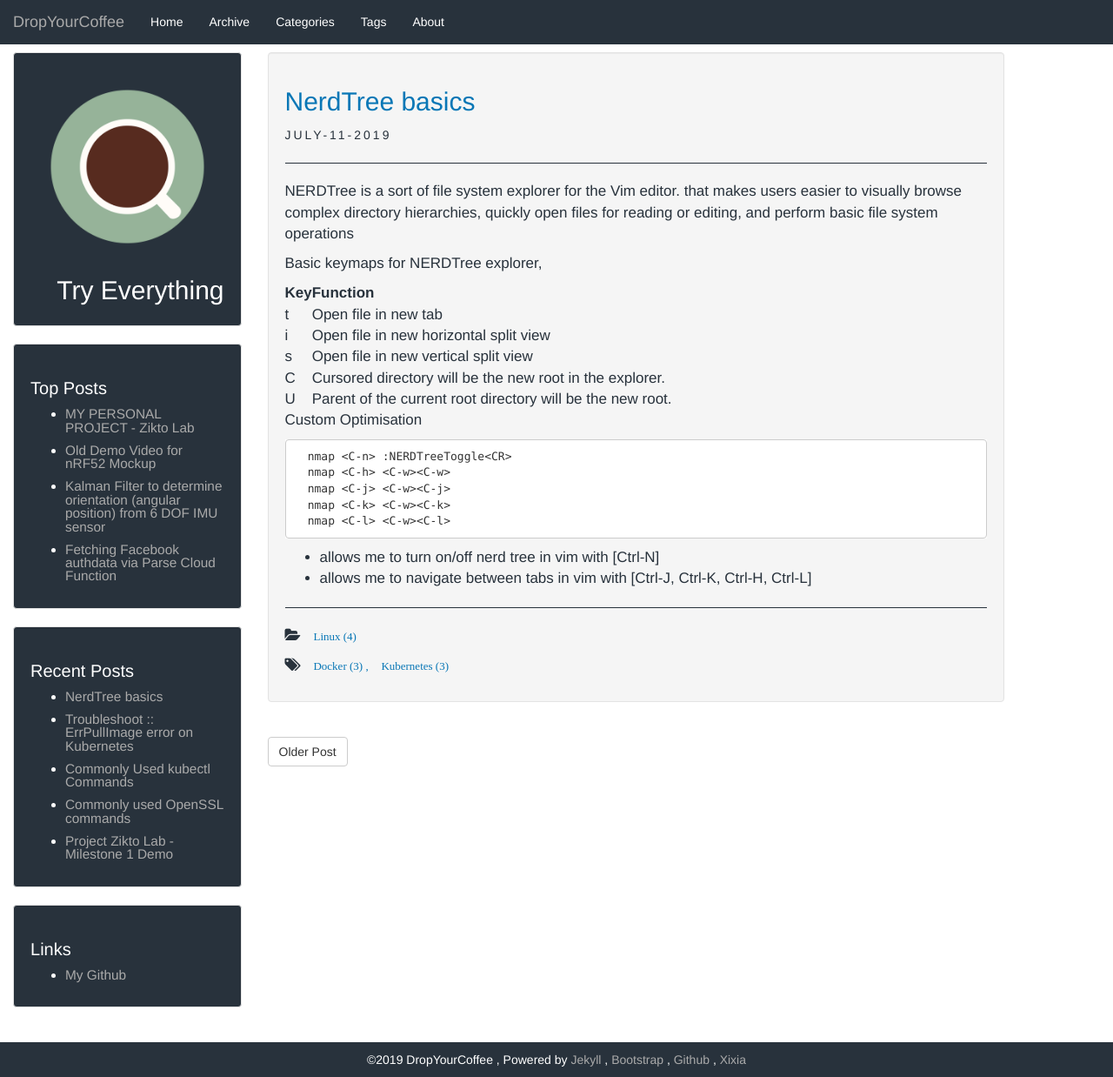
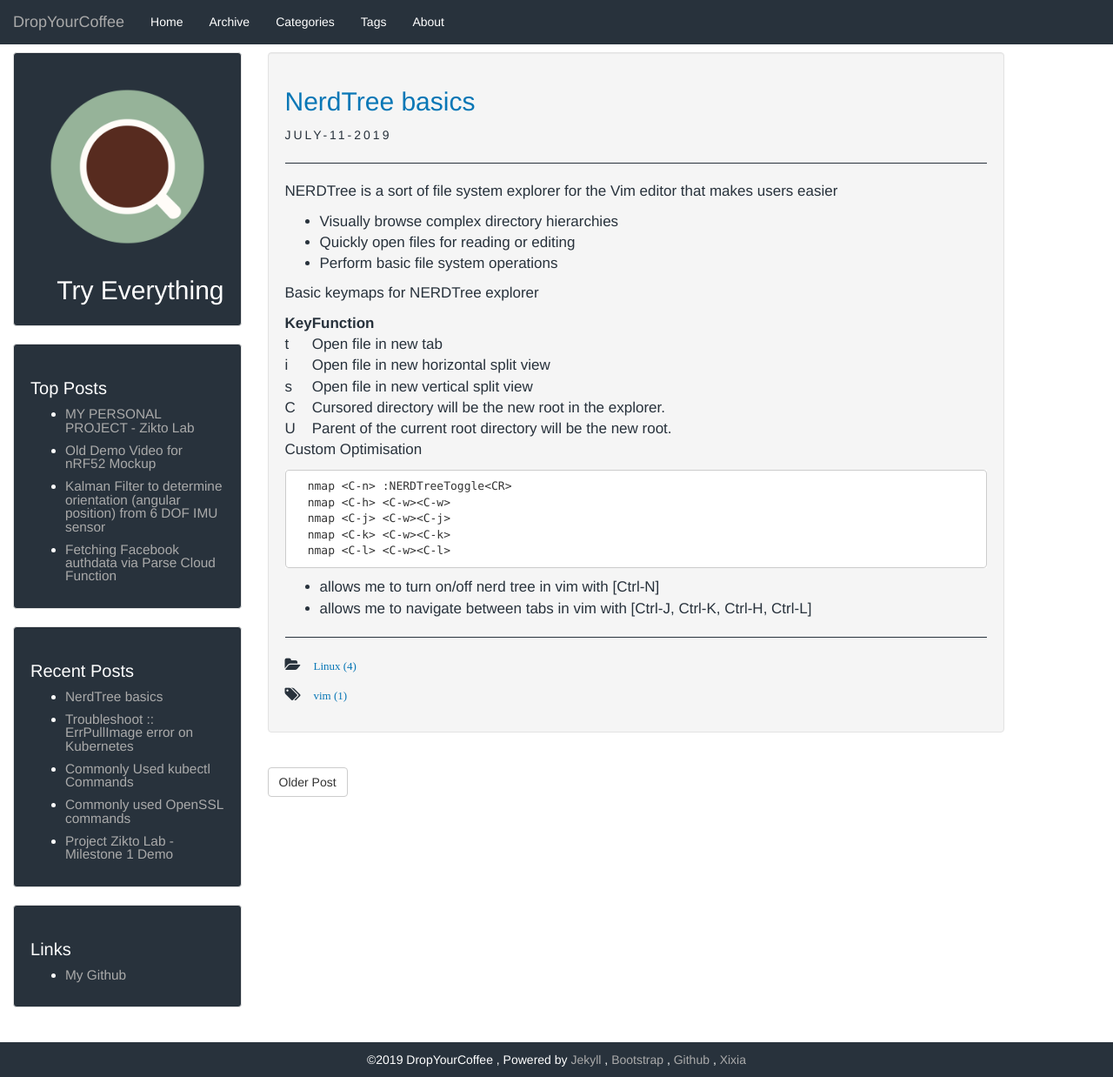
Before and after one commit to dropyourcoffee/blog, a Jekyll site: the page built from _posts/2019-07-11- NerdTree basics.md, in a window 1280 px wide and 1238 px high. Shown: the whole window at 87% size. Built offline with Jekyll 4.4.1, drawn with Linux system fonts in a browser that asks for light colours.

Commit message:
Post updates up to 7/11

```diff
--- a/_posts/2019-07-11- NerdTree basics.md
+++ b/_posts/2019-07-11- NerdTree basics.md
@@ -2,23 +2,26 @@
 layout: post
 title:  "NerdTree basics"
 date:   2019-07-11 11:43:53 +0900
-tags: Docker Kubernetes
+tags: vim
 categories: Linux
 ---
 
-  NERDTree is a sort of file system explorer for the Vim editor.
-  that makes users easier to visually browse complex directory hierarchies, quickly open files for reading or editing, and perform basic file system operations
+  NERDTree is a sort of file system explorer for the Vim editor that makes users easier
+   - Visually browse complex directory hierarchies
+   - Quickly open files for reading or editing
+   - Perform basic file system operations
 
 
-  Basic keymaps for NERDTree explorer,
+  Basic keymaps for NERDTree explorer
 
-  | Key | Function                                                   |
-  |-----|------------------------------------------------------------|
-  | t   | Open file in new tab                                       |
-  | i   | Open file in new horizontal split view                     |
-  | s   | Open file in new vertical split view                       |
-  | C   | Cursored directory will be the new root in the explorer.   |
-  | U   | Parent of the current root directory will be the new root. |
+  | Key |  Function                                                   |
+  |-----|-------------------------------------------------------------|
+  | t   |  Open file in new tab                                       |
+  | i   |  Open file in new horizontal split view                     |
+  | s   |  Open file in new vertical split view                       |
+  | C   |  Cursored directory will be the new root in the explorer.   |
+  | U   |  Parent of the current root directory will be the new root. |
+
 
 
   Custom Optimisation
```
